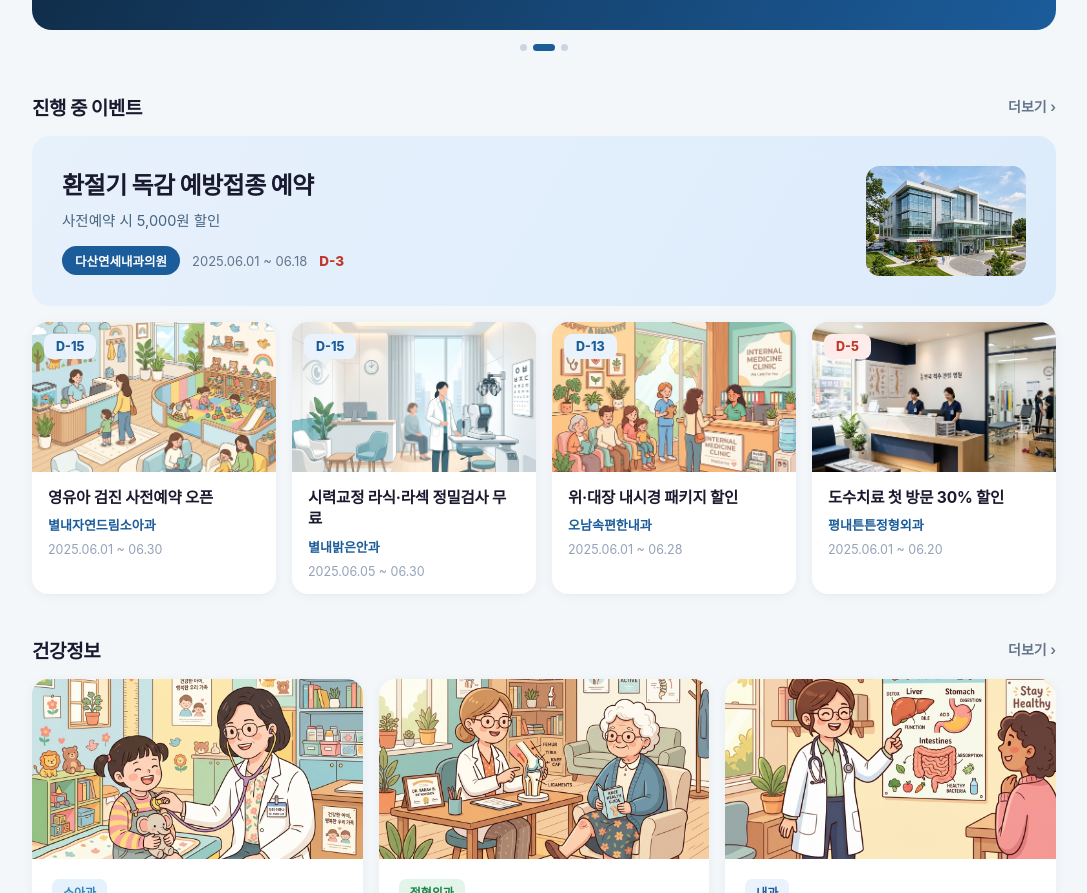
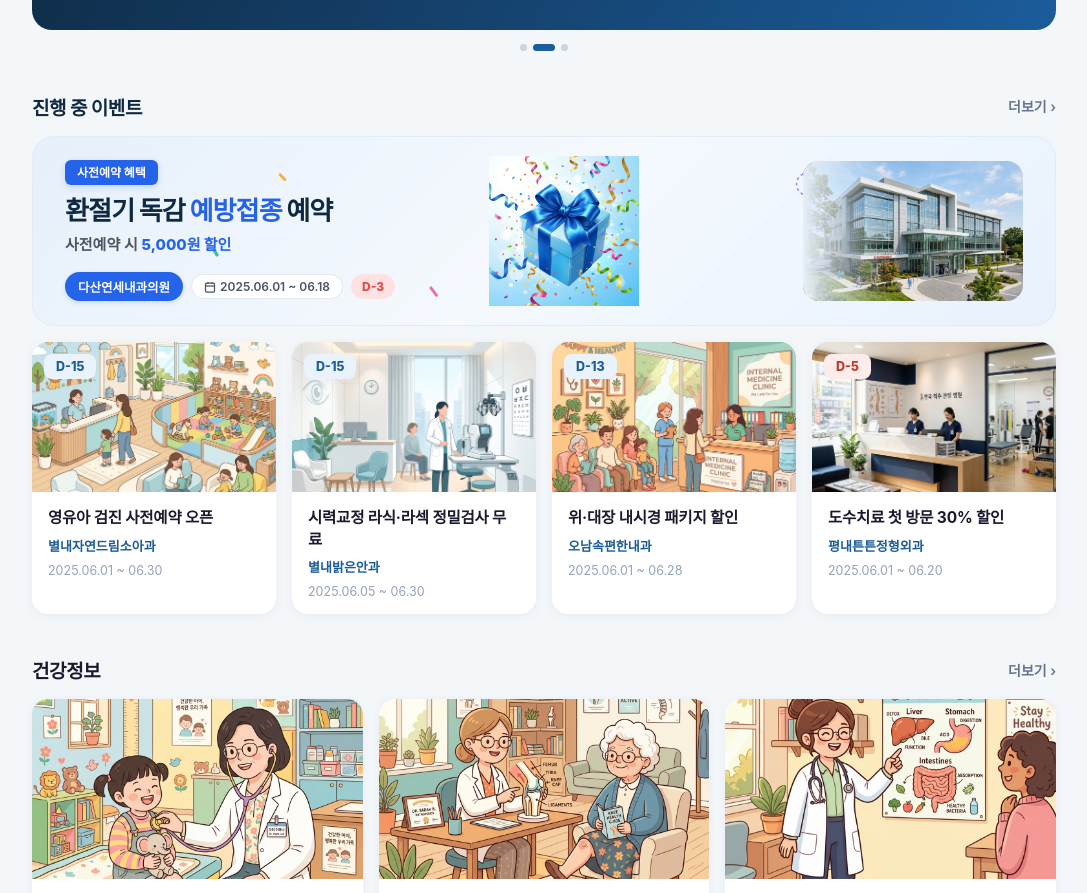
Before and after one commit to newrion-maker/medilink-web, a React (Vite) app: page / in a window 1280 px wide. Shown: the part 2133-3026 px from the top of the page, without its empty margins (96-1183 px from the left). Built offline with nearby package versions, Linux system fonts and the light colour scheme; a web font is replaced by a local one.

Commit message:
style: redesign home page event banner to match high-fidelity mockup with gift box and blended hospital image

```diff
--- a/src/index.css
+++ b/src/index.css
@@ -236,3 +236,13 @@ html, body {
     font-size: 11.5px;
   }
 }
+
+/* Event Banner Responsive Styles */
+@media (max-width: 768px) {
+  .event-banner-gift {
+    display: none !important;
+  }
+  .event-banner-hospital {
+    display: none !important;
+  }
+}
--- a/src/pages/Home.jsx
+++ b/src/pages/Home.jsx
@@ -182,21 +182,81 @@ export default function Home() {
 
       {/* Event Banner */}
       <div style={{ display: 'flex', alignItems: 'center', justifyContent: 'space-between', margin: '42px 0 16px' }}>
-        <div style={{ fontSize: '19px', fontWeight: 800, letterSpacing: '-0.4px' }}>진행 중 이벤트</div>
+        <div style={{ fontSize: '19px', fontWeight: 800, color: '#0F2942', letterSpacing: '-0.4px' }}>진행 중 이벤트</div>
         <div onClick={() => navigate('/events')} className="hover-text-blue" style={{ fontSize: '14px', color: '#64748B', fontWeight: 600, cursor: 'pointer' }}>더보기 ›</div>
       </div>
       {featuredEvent && (
-        <div onClick={() => navigate(`/event/${featuredEvent.id}`)} className="hover-transform-shadow" style={{ display: 'flex', alignItems: 'center', gap: '24px', background: 'linear-gradient(120deg,#E7F1FC,#DCEBFB)', borderRadius: '18px', padding: 'clamp(20px,3vw,30px)', cursor: 'pointer', flexWrap: 'wrap' }}>
-          <div style={{ flex: '1 1 320px', minWidth: 0 }}>
-            <div style={{ fontSize: 'clamp(19px,2.2vw,24px)', fontWeight: 800, letterSpacing: '-0.5px' }}>{featuredEvent.title}</div>
-            <div style={{ fontSize: '14.5px', color: '#46637F', marginTop: '8px' }}>{featuredEvent.benefit}</div>
-            <div style={{ display: 'flex', alignItems: 'center', gap: '12px', marginTop: '16px', flexWrap: 'wrap' }}>
-              <span style={{ background: '#1B5C9B', color: '#fff', fontSize: '12.5px', fontWeight: 700, padding: '5px 13px', borderRadius: '999px' }}>{getHospitalName(featuredEvent.hospitalId)}</span>
-              <span style={{ fontSize: '13px', color: '#64748B' }}>{featuredEvent.period}</span>
-              <span style={{ fontSize: '13.5px', color: '#C0392B', fontWeight: 800 }}>{featuredEvent.dday}</span>
+        <div
+          onClick={() => navigate(`/event/${featuredEvent.id}`)}
+          className="hover-transform-shadow"
+          style={{
+            position: 'relative',
+            display: 'flex',
+            alignItems: 'center',
+            justifyContent: 'space-between',
+            background: 'linear-gradient(135deg, #E6F0FA 0%, #F5F9FE 50%, #E8F2FD 100%)',
+            borderRadius: '22px',
+            padding: '24px 32px',
+            cursor: 'pointer',
+            overflow: 'hidden',
+            minHeight: '180px',
+            border: '1px solid #DFECF9'
+          }}
+        >
+          {/* Confetti Decorative Background SVG */}
+          <div style={{ position: 'absolute', inset: 0, opacity: 0.8, pointerEvents: 'none', zIndex: 1 }}>
+            <svg width="100%" height="100%" viewBox="0 0 800 200" fill="none">
+              <path d="M120 40 L125 45" stroke="#F59E0B" strokeWidth="3" strokeLinecap="round" />
+              <path d="M450 30 L458 38" stroke="#3B82F6" strokeWidth="3" strokeLinecap="round" />
+              <path d="M280 160 L286 168" stroke="#EC4899" strokeWidth="3" strokeLinecap="round" />
+              <path d="M50 120 L53 125" stroke="#10B981" strokeWidth="3.5" strokeLinecap="round" />
+              <circle cx="680" cy="50" r="12" stroke="#8B5CF6" strokeWidth="1.5" strokeDasharray="3 3" />
+            </svg>
+          </div>
+
+          {/* Left Contents */}
+          <div style={{ position: 'relative', zIndex: 3, flex: '1 1 360px', minWidth: 0, display: 'flex', flexDirection: 'column', gap: '14px' }}>
+            {/* Top Benefit Badge */}
+            <div>
+              <span style={{ background: '#2563EB', color: '#fff', fontSize: '12px', fontWeight: 800, padding: '5px 12px', borderRadius: '6px', boxShadow: '0 2px 6px rgba(37,99,235,0.2)' }}>
+                사전예약 혜택
+              </span>
+            </div>
+
+            {/* Titles */}
+            <div>
+              <div style={{ fontSize: 'clamp(20px, 2.5vw, 26px)', fontWeight: 900, color: '#0F2942', letterSpacing: '-0.8px', lineHeight: 1.25 }}>
+                환절기 독감 <span style={{ color: '#2563EB' }}>예방접종</span> 예약
+              </div>
+              <div style={{ fontSize: '15px', color: '#4B5563', fontWeight: 600, marginTop: '6px' }}>
+                사전예약 시 <span style={{ color: '#2563EB', fontWeight: 800 }}>5,000원 할인</span>
+              </div>
+            </div>
+
+            {/* Bottom Badges */}
+            <div style={{ display: 'flex', alignItems: 'center', gap: '8px', flexWrap: 'wrap', marginTop: '4px' }}>
+              <span style={{ background: '#2563EB', color: '#fff', fontSize: '12.5px', fontWeight: 700, padding: '5px 13px', borderRadius: '999px', boxShadow: '0 2px 5px rgba(37,99,235,0.15)' }}>
+                {getHospitalName(featuredEvent.hospitalId)}
+              </span>
+              <span style={{ background: '#fff', border: '1px solid #E2E8F0', color: '#4B5563', fontSize: '12px', fontWeight: 600, padding: '4px 12px', borderRadius: '999px', display: 'inline-flex', alignItems: 'center', gap: '4px' }}>
+                <svg width="12" height="12" viewBox="0 0 24 24" fill="none" stroke="currentColor" strokeWidth="2.5"><rect x="3" y="4" width="18" height="18" rx="2" ry="2"/><line x1="16" y1="2" x2="16" y2="6"/><line x1="8" y1="2" x2="8" y2="6"/><line x1="3" y1="10" x2="21" y2="10"/></svg>
+                {featuredEvent.period.split('~')[0].trim()} ~ {featuredEvent.period.split('~')[1].trim()}
+              </span>
+              <span style={{ background: '#FEE2E2', color: '#EF4444', fontSize: '12px', fontWeight: 800, padding: '5px 11px', borderRadius: '999px' }}>
+                {featuredEvent.dday}
+              </span>
             </div>
           </div>
-          <div style={{ flexShrink: 0, width: '160px', height: '110px', borderRadius: '14px', background: getHospitalBg(featuredEvent.hospitalId) }}></div>
+
+          {/* Center 3D Gift Box Image (Desktop Only) */}
+          <div className="event-banner-gift" style={{ position: 'absolute', left: '52%', top: '50%', transform: 'translate(-50%, -50%)', width: '150px', height: '150px', zIndex: 2, background: `url('/uploads/event_gift_box.png') center/contain no-repeat`, pointerEvents: 'none' }}></div>
+
+          {/* Right Blended Hospital Image */}
+          <div className="event-banner-hospital" style={{ position: 'relative', width: '220px', height: '140px', borderRadius: '16px', overflow: 'hidden', flexShrink: 0, zIndex: 2, marginLeft: '24px' }}>
+            <div style={{ width: '100%', height: '100%', background: getHospitalBg(featuredEvent.hospitalId) }}></div>
+            {/* Blending Gradient Overlay on the left edge */}
+            <div style={{ position: 'absolute', inset: 0, background: 'linear-gradient(to right, rgba(230,240,250,1) 0%, rgba(230,240,250,0) 40%)', pointerEvents: 'none' }}></div>
+          </div>
         </div>
       )}
       <div style={{ display: 'grid', gridTemplateColumns: 'repeat(auto-fit, minmax(220px, 1fr))', gap: '16px', marginTop: '16px' }}>
```
Also changed, not shown: public/uploads/event_gift_box.png (added).
